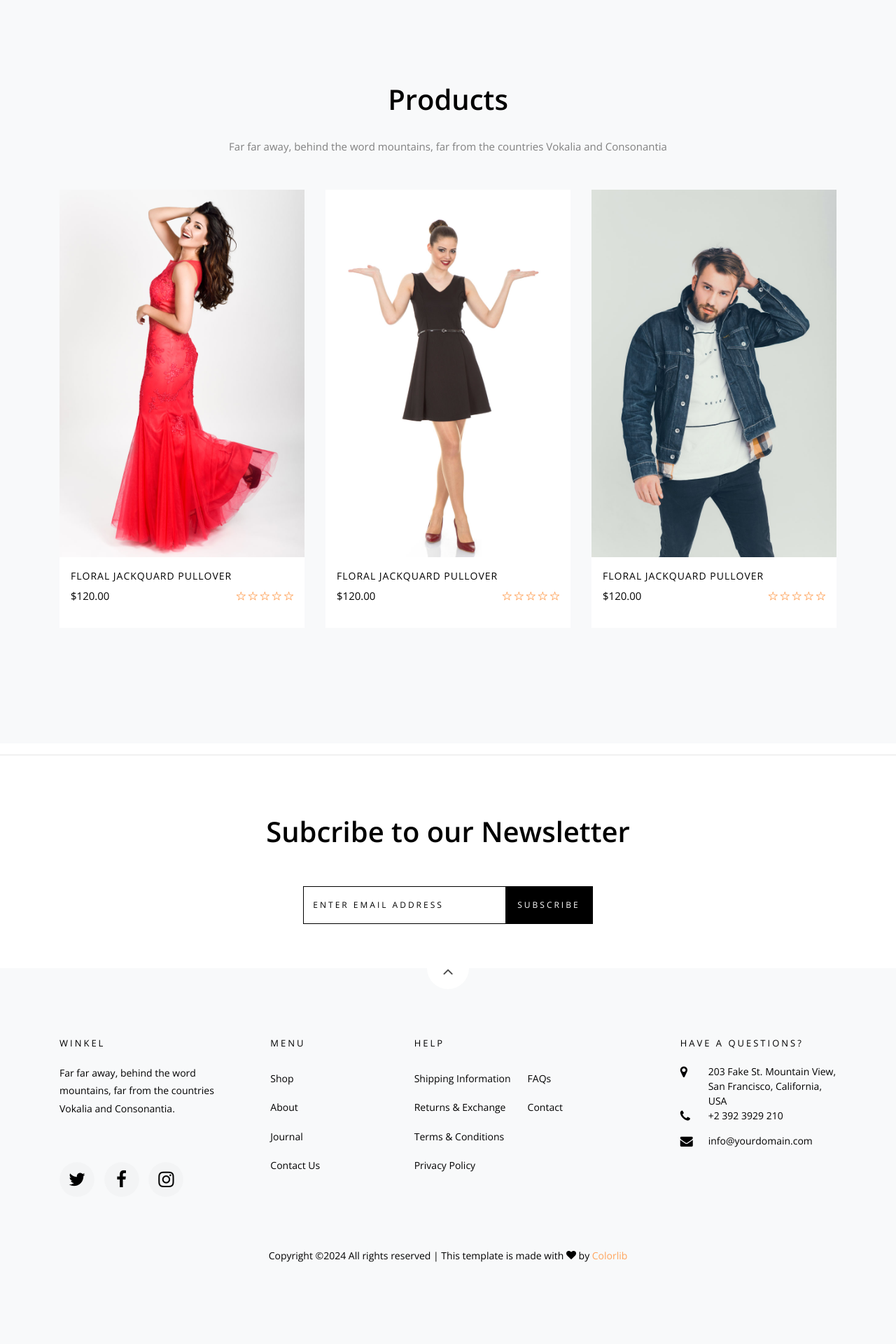
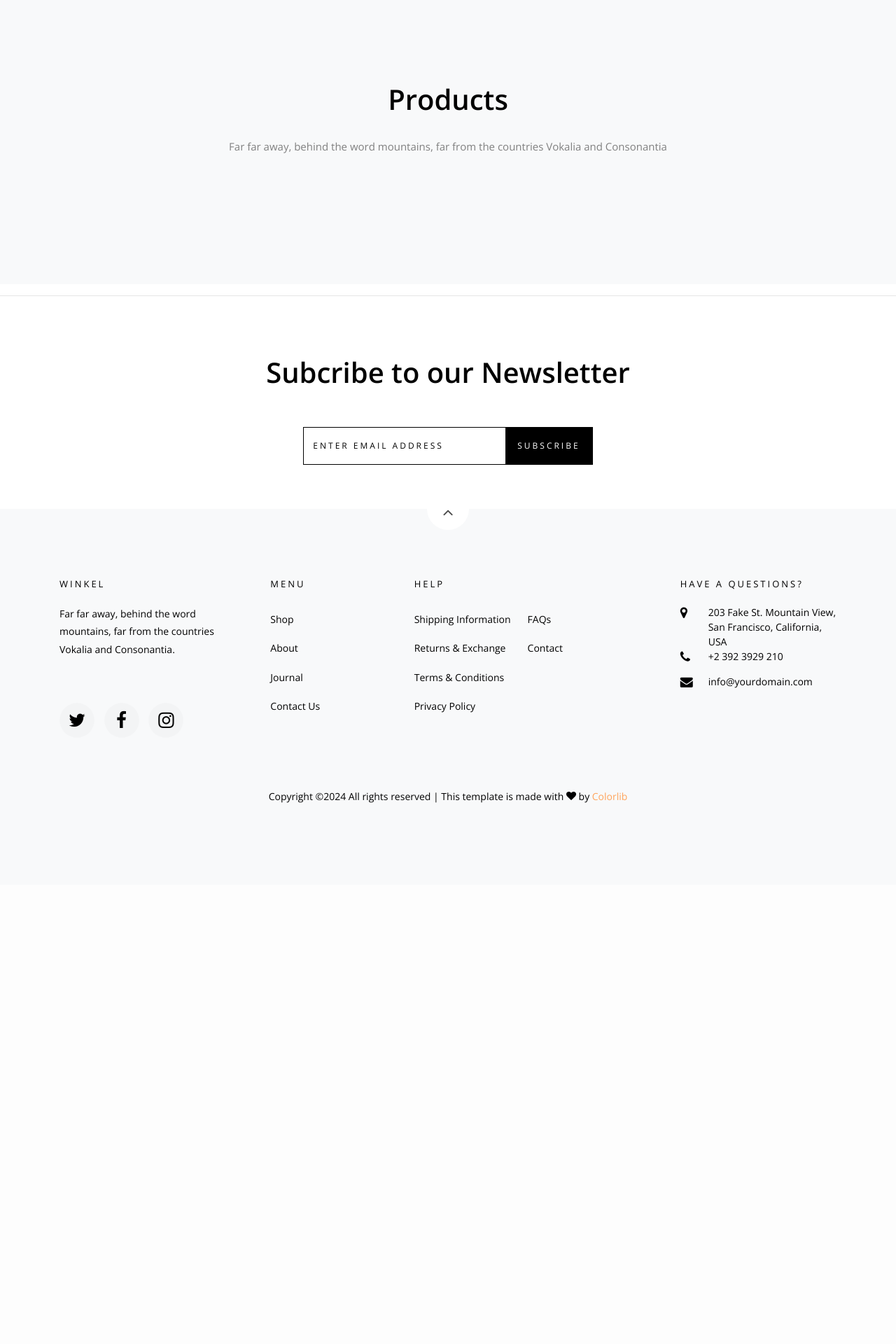
Before and after one commit to al219/projectwebecommercephp, a PHP site: page / in a window 1280 px wide. Shown: the part 1883-3803 px from the top of the page at 70% size. After the commit the page ends 3030 px from the top, so only its background shows below. Run offline with PHP 8.4, Linux system fonts and the light colour scheme; data that the repository does not hold is empty; some libraries are stand-ins or nearby versions; some web fonts are replaced.

Commit message:
fix section produk pada index.php

```diff
--- a/index.php
+++ b/index.php
@@ -307,90 +307,6 @@
     			</div>
 				<?php } ?>
 
-    			<div class="col-sm col-md-6 col-lg ftco-animate">
-    				<div class="product">
-    					<a href="#" class="img-prod"><img class="img-fluid" src="images/product-6.jpg" alt="Colorlib Template">
-	    					<div class="overlay"></div>
-	    				</a>
-    					<div class="text py-3 px-3">
-    						<h3><a href="#">Floral Jackquard Pullover</a></h3>
-    						<div class="d-flex">
-    							<div class="pricing">
-		    						<p class="price"><span>$120.00</span></p>
-		    					</div>
-		    					<div class="rating">
-	    							<p class="text-right">
-	    								<a href="#"><span class="ion-ios-star-outline"></span></a>
-	    								<a href="#"><span class="ion-ios-star-outline"></span></a>
-	    								<a href="#"><span class="ion-ios-star-outline"></span></a>
-	    								<a href="#"><span class="ion-ios-star-outline"></span></a>
-	    								<a href="#"><span class="ion-ios-star-outline"></span></a>
-	    							</p>
-	    						</div>
-	    					</div>
-    						<p class="bottom-area d-flex px-3">
-    							<a href="#" class="add-to-cart text-center py-2 mr-1"><span>Add to cart <i class="ion-ios-add ml-1"></i></span></a>
-    							<a href="#" class="buy-now text-center py-2">Buy now<span><i class="ion-ios-cart ml-1"></i></span></a>
-    						</p>
-    					</div>
-    				</div>
-    			</div>
-    			<div class="col-sm col-md-6 col-lg ftco-animate">
-    				<div class="product">
-    					<a href="#" class="img-prod"><img class="img-fluid" src="images/product-7.jpg" alt="Colorlib Template">
-    						<div class="overlay"></div>
-    					</a>
-    					<div class="text py-3 px-3">
-    						<h3><a href="#">Floral Jackquard Pullover</a></h3>
-    						<div class="d-flex">
-    							<div class="pricing">
-		    						<p class="price"><span>$120.00</span></p>
-		    					</div>
-		    					<div class="rating">
-	    							<p class="text-right">
-	    								<a href="#"><span class="ion-ios-star-outline"></span></a>
-	    								<a href="#"><span class="ion-ios-star-outline"></span></a>
-	    								<a href="#"><span class="ion-ios-star-outline"></span></a>
-	    								<a href="#"><span class="ion-ios-star-outline"></span></a>
-	    								<a href="#"><span class="ion-ios-star-outline"></span></a>
-	    							</p>
-	    						</div>
-	    					</div>
-    						<p class="bottom-area d-flex px-3">
-    							<a href="#" class="add-to-cart text-center py-2 mr-1"><span>Add to cart <i class="ion-ios-add ml-1"></i></span></a>
-    							<a href="#" class="buy-now text-center py-2">Buy now<span><i class="ion-ios-cart ml-1"></i></span></a>
-    						</p>
-    					</div>
-    				</div>
-    			</div>
-    			<div class="col-sm col-md-6 col-lg ftco-animate">
-    				<div class="product">
-    					<a href="#" class="img-prod"><img class="img-fluid" src="images/product-8.jpg" alt="Colorlib Template">
-    						<div class="overlay"></div>
-    					</a>
-    					<div class="text py-3 px-3">
-    						<h3><a href="#">Floral Jackquard Pullover</a></h3>
-    						<div class="d-flex">
-    							<div class="pricing">
-		    						<p class="price"><span>$120.00</span></p>
-		    					</div>
-		    					<div class="rating">
-	    							<p class="text-right">
-	    								<a href="#"><span class="ion-ios-star-outline"></span></a>
-	    								<a href="#"><span class="ion-ios-star-outline"></span></a>
-	    								<a href="#"><span class="ion-ios-star-outline"></span></a>
-	    								<a href="#"><span class="ion-ios-star-outline"></span></a>
-	    								<a href="#"><span class="ion-ios-star-outline"></span></a>
-	    							</p>
-	    						</div>
-	    					</div>
-    						<p class="bottom-area d-flex px-3">
-    							<a href="#" class="add-to-cart text-center py-2 mr-1"><span>Add to cart <i class="ion-ios-add ml-1"></i></span></a>
-    							<a href="#" class="buy-now text-center py-2">Buy now<span><i class="ion-ios-cart ml-1"></i></span></a>
-    						</p>
-    					</div>
-    				</div>
-    			</div>
     		</div>
     	</div>
     </section>
```
